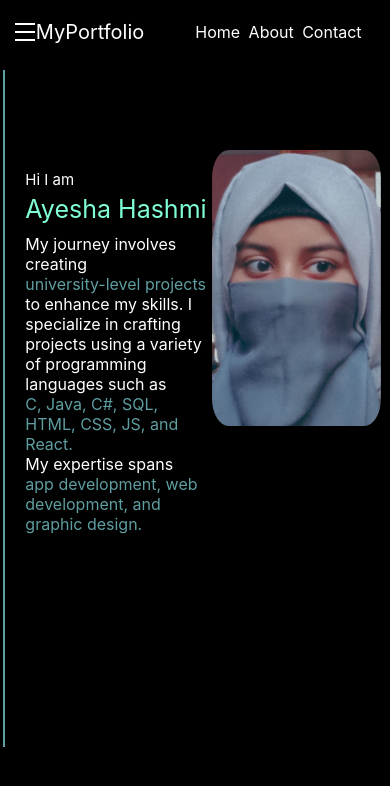
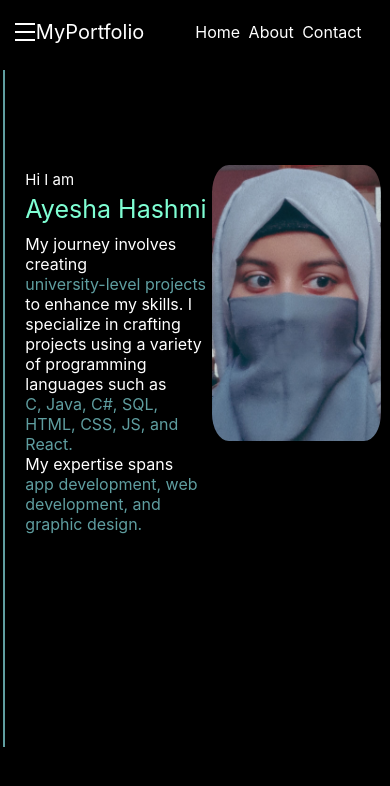
Before and after one commit to ayeshaahashmi/AHportfolio, a React (Create React App) app: page / in a window 390 px wide. Shown: the top 786 px of the page. Built offline with nearby package versions, Linux system fonts and the light colour scheme.

Commit message:
Update lesgo.css

```diff
--- a/src/components/lesgo.css
+++ b/src/components/lesgo.css
@@ -356,7 +356,7 @@ body {
 
   .image-content img {
     width: 20vh;
-    top: 150px;
+    top: 165px;
     left: 212px;
   }
 
```
